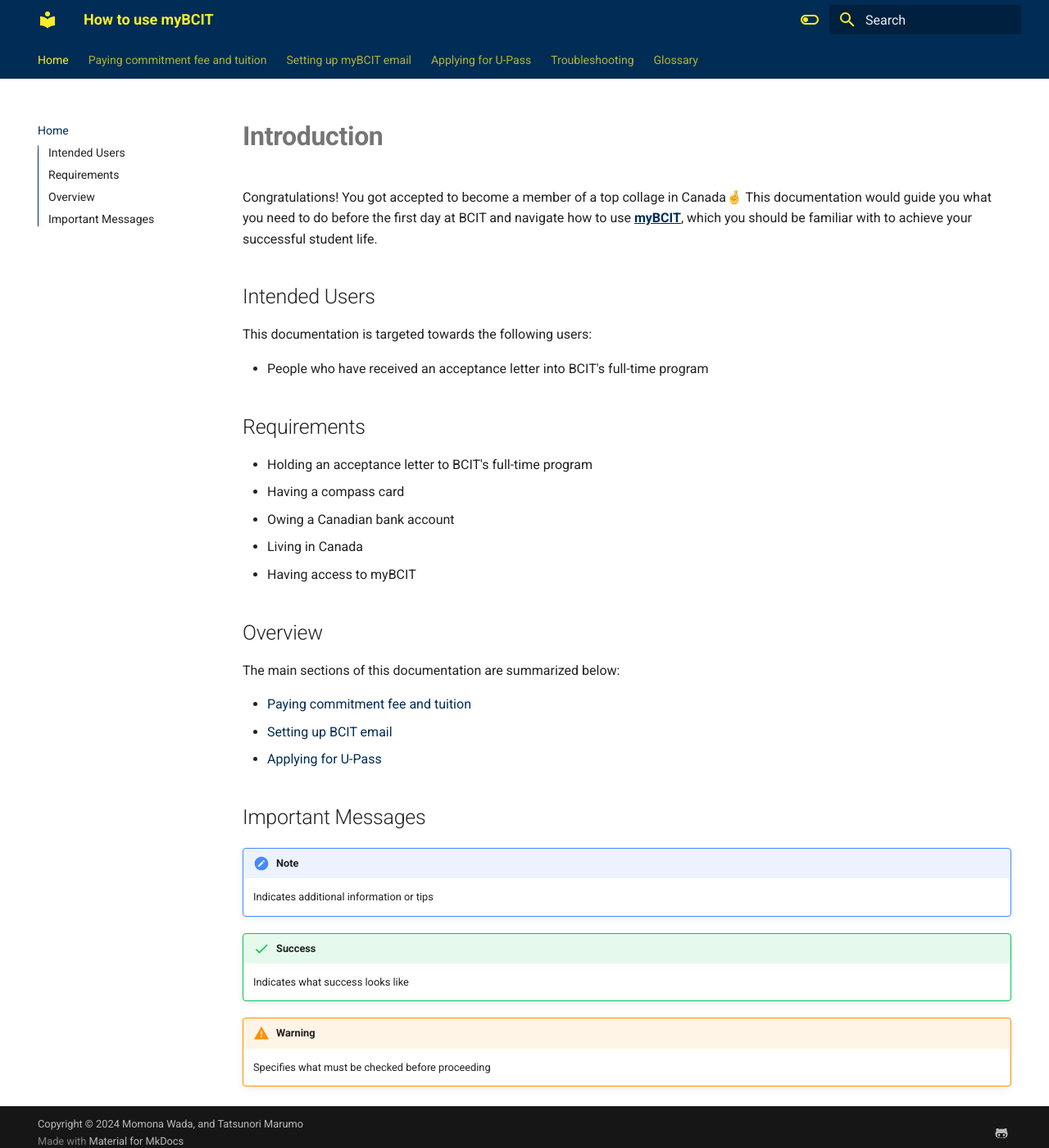
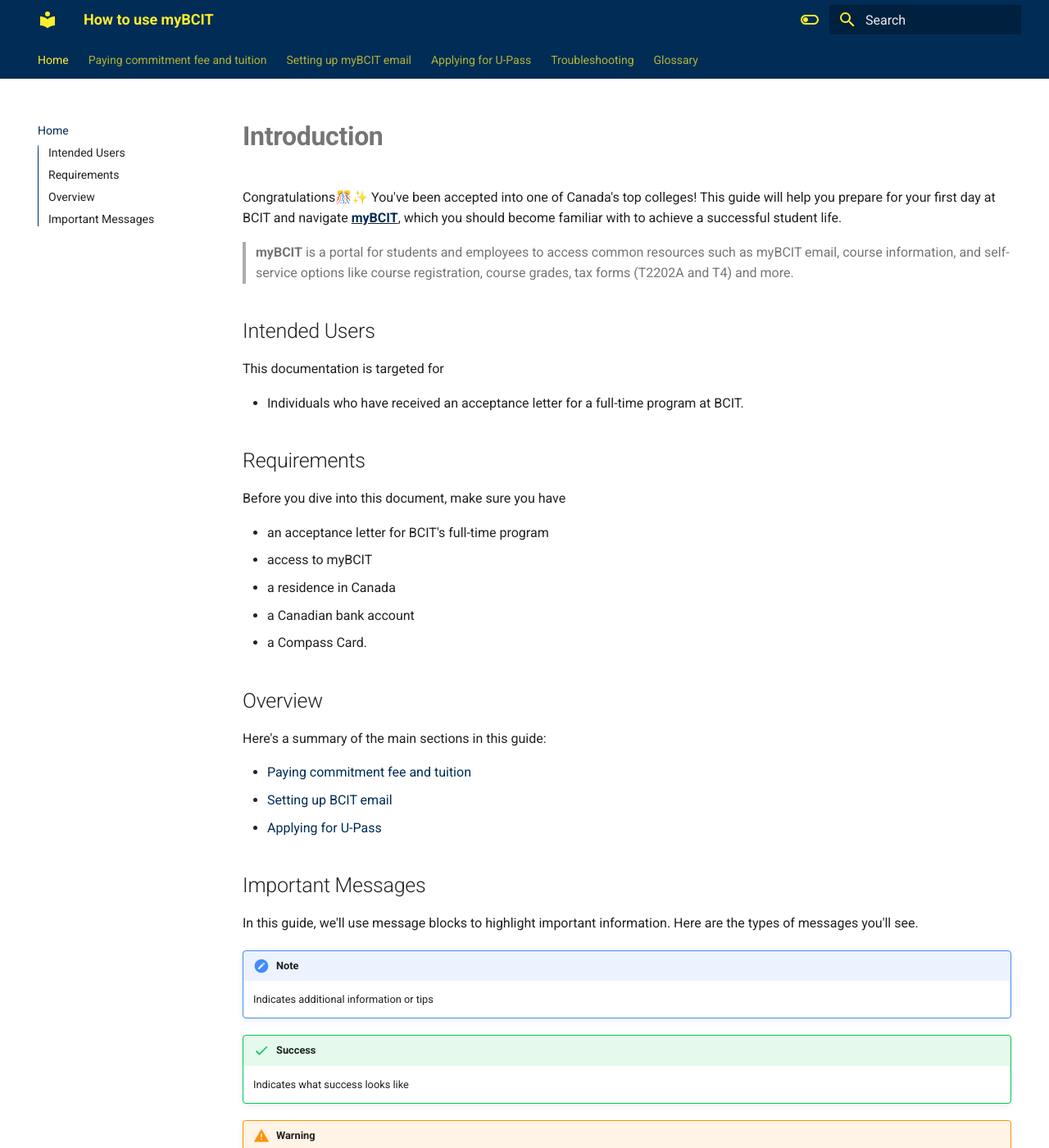
Before and after one commit to TatsunoriMarumo/myBCIT-Guide, an MkDocs documentation site: the page built from docs/index.md, in a window 1280 px wide and 1400 px high. Shown: the whole window at 82% size. Built offline with MkDocs 1.6.1 and Material for MkDocs 9.7.7, drawn with Linux system fonts in a browser that asks for light colours; nearby versions of some CDN libraries; comment, search, counter and statistics services are not loaded.

Commit message:
Add detail in introduction

```diff
--- a/docs/index.md
+++ b/docs/index.md
@@ -1,29 +1,36 @@
 # **Introduction**
 
-Congratulations! You got accepted to become a member of a top collage in Canada🤞 This documentation would guide you what you need to do before the first day at BCIT and navigate how to use **<u>[myBCIT](https://my.bcit.ca/)</u>**, which you should be familiar with to achieve your successful student life.
+Congratulations🎊✨ You've been accepted into one of Canada's top colleges! This guide will help you prepare for your first day at BCIT and navigate **<u>[myBCIT](https://my.bcit.ca/)</u>**, which you should become familiar with to achieve a successful student life.
 
+> **myBCIT** is a portal for students and employees to access common resources such as myBCIT email, course information, and self-service options like course registration, course grades, tax forms (T2202A and T4) and more.
 
 
 ## Intended Users
-This documentation is targeted towards the following users:
+This documentation is targeted for
 
-- People who have received an acceptance letter into BCIT's full-time program
+- Individuals who have received an acceptance letter for a full-time program at BCIT.
 
 ## Requirements
-- Holding an acceptance letter to BCIT's full-time program
-- Having a compass card
-- Owing a Canadian bank account
-- Living in Canada
-- Having access to myBCIT
+
+Before you dive into this document, make sure you have
+
+- an acceptance letter for BCIT's full-time program
+- access to myBCIT
+- a residence in Canada
+- a Canadian bank account
+- a Compass Card.
+
 
 ## Overview
-The main sections of this documentation are summarized below:
+Here's a summary of the main sections in this guide:
 
 - [Paying commitment fee and tuition](paying-tuition)
 - [Setting up BCIT email](setting-up-email)
 - [Applying for U-Pass](applying-for-upass.md)
 
 ## Important Messages
+In this guide, we'll use message blocks to highlight important information. Here are the types of messages you'll see.
+
 !!! note
     Indicates additional information or tips
 
```
